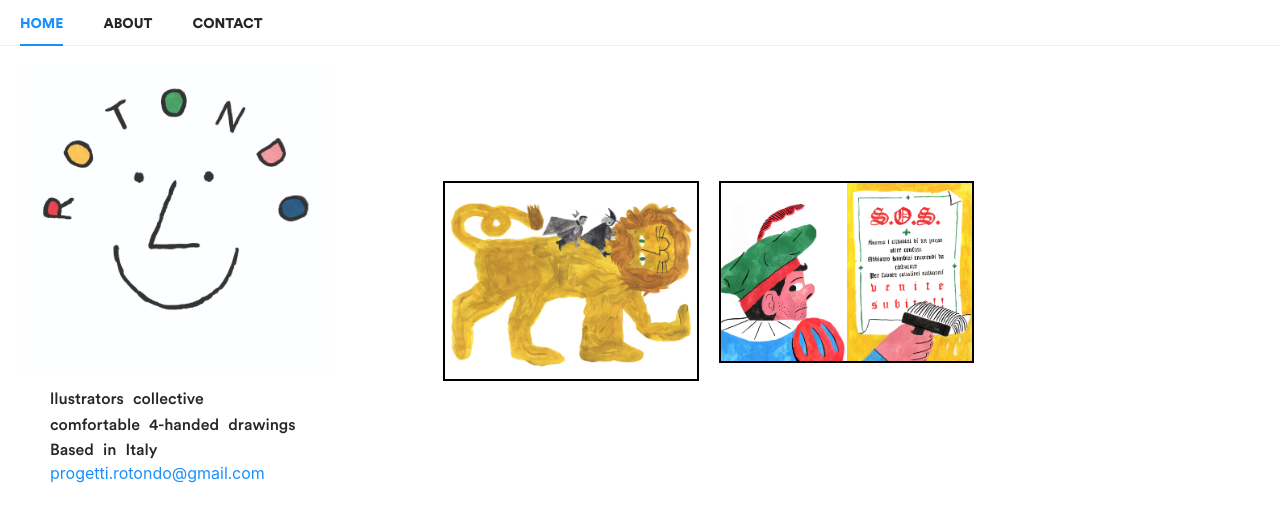
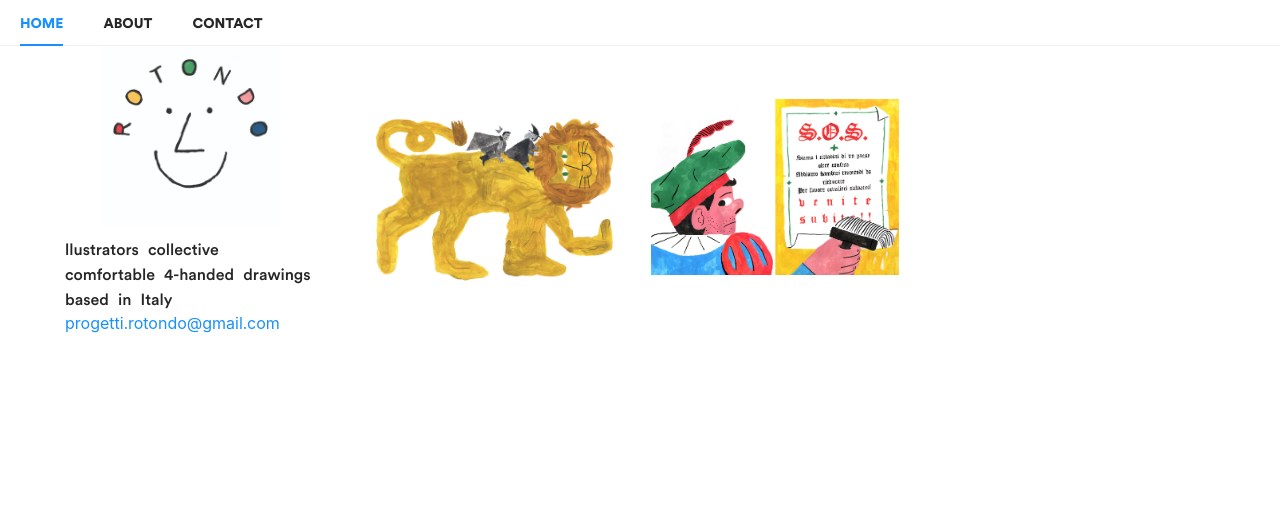
Before and after one commit to rotondoillustrazioni/rotondoillustrazioni.github.io, a React (Create React App) app: page / in a window 1280 px wide. Shown: the top 522 px of the page. Built offline with nearby package versions, Linux system fonts and the light colour scheme.

Commit message:
project main page

```diff
--- a/src/App.js
+++ b/src/App.js
@@ -3,17 +3,18 @@ import i18n from "i18next";
 import { initReactI18next } from "react-i18next";
 import { Route, Switch, useRouteMatch } from "react-router-dom";
 import "./App.css";
-import translationIT from "./locales/it";
+import translationIT from "./locales/en";
 import Homepage from "./pages/homepage";
+import ProjectImage from "./pages/projectImage";
 
 i18n
   .use(initReactI18next) // passes i18n down to react-i18next
   .init({
     resources: {
-      it: { translation: translationIT },
+      en: { translation: translationIT },
     },
-    lng: "it",
-    fallbackLng: "it",
+    lng: "en",
+    fallbackLng: "en",
     interpolation: {
       escapeValue: false,
     },
@@ -26,6 +27,7 @@ function App() {
     <div>
       <Switch>
         <Route exact path={`${path}/`} component={Homepage} />
+        <Route exact path={`${path}project/:name`} component={ProjectImage} />
       </Switch>
     </div>
   );
--- a/src/components/projects/index.js
+++ b/src/components/projects/index.js
@@ -1,6 +1,7 @@
 import { Col, Image, Row } from "antd";
 import React from "react";
 import { useTranslation } from "react-i18next";
+import { useHistory } from "react-router";
 // @ts-ignore
 import logo from "../../images/LOGO.jpg";
 import project1_cover from "../../images/progetto1/occhio.jpg";
@@ -9,41 +10,60 @@ import style from "./style.module.scss";
 
 function Projects() {
   const { t } = useTranslation();
+  const history = useHistory();
+  const occhioProject = "occhio_ranocchio_scarabocchio";
+  const luccaProject = "lucca";
 
   return (
-    <div style={{ padding: "20px" }}>
+    <div className={style.mainContainer}>
       <Row justify="space-between" align="middle">
-        <Col md={6} sm={24}>
+        <Col md={4} sm={24}>
           <Image src={logo} preview={false} alt="logo" />
           <div className={style.miniBioContainer}>
             <div>
-              <div className={style.miniBio}>{t("miniBio")}</div>
+              <div className={style.miniBio}>{t("miniBio1")}</div>
+              <div className={style.miniBio}>{t("miniBio2")}</div>
+              <div className={style.miniBio}>{t("miniBio3")}</div>
               <a href="mailto:progetti.rotondo@gmail.com">
                 progetti.rotondo@gmail.com
               </a>
             </div>
           </div>
         </Col>
-        <Col md={16} sm={24}>
-          <Row>
+        <Col md={18} sm={24}>
+          <Row gutter={{ xs: 8, sm: 16, md: 24, lg: 32 }}>
             <Col md={8} sm={24}>
-              <div className={style.image}>
+              <div
+                className={style.image}
+                onClick={() => {
+                  history.push(`/project/${occhioProject}`);
+                }}
+              >
                 <Image
                   preview={false}
-                  style={{ border: "2px solid black" }}
                   alt={"Occhio, ranocchio, scarabocchio! (Eye, frog, doodle!)"}
                   src={project1_cover}
                 />
+                <div className={style.imageDescription}>
+                  <div>{t("occhio_title")}</div>
+                </div>
               </div>
             </Col>
             <Col md={8} sm={24}>
-              <div className={style.image}>
+              <div
+                className={style.image}
+                onClick={() => {
+                  history.push(`/project/${luccaProject}`);
+                }}
+              >
                 <Image
                   preview={false}
-                  style={{ border: "2px solid black" }}
                   alt={'Lucca Junior 2020 "Livio Sossi"'}
                   src={project2_cover}
                 />
+                <div className={style.imageDescription}>
+                  <div>{t("lucca_title")}</div>
+                </div>
               </div>
             </Col>
           </Row>
--- a/src/components/projects/style.module.scss
+++ b/src/components/projects/style.module.scss
@@ -1,6 +1,14 @@
 @font-face {
   font-family: Circular-Medium;
   src: url("../../styles/fonts/Circular-Medium.otf") format("opentype");
+}
+
+.mainContainer {
+  padding-left: 100px;
+  padding-right: 100px;
+  @media (max-width: 768px) {
+    padding: 10px;
+  }
 }
 
 .miniBio {
@@ -15,6 +23,24 @@
   font-size: 16px;
 }
 
-.image {
+.image:hover .imageDescription {
   padding: 10px;
+  opacity: 1;
 }
+
+.imageDescription {
+  text-align: center;
+  position: absolute;
+  top: 0;
+  right: 0;
+  bottom: 0;
+  left: 0;
+  display: flex;
+  align-items: center;
+  justify-content: center;
+  color: #fff;
+  background: rgba(0, 0, 0, 0.5);
+  cursor: pointer;
+  opacity: 0;
+  transition: opacity 0.3s;
+}
--- a/src/locales/it.json
+++ b/src/locales/en.json
@@ -1,10 +1,16 @@
 {
-  "miniBio": "llustrators collective comfortable 4-handed drawings Based in Italy",
+  "miniBio1": "llustrators collective",
+  "miniBio2": "comfortable 4-handed drawings",
+  "miniBio3": "based in Italy",
   "home": "HOME",
   "about": "ABOUT",
   "contact": "CONTACT",
   "aboutMe1": "Hi! We are Giada Franceschelli and Luca Tellurio two illustrators based in Romagna between Cervia and Rimini. ",
   "aboutMe2": "After studying Image Graphics and Illustration at the ISIA in Urbino, we started working on \"comfortable\" four-handed drawings as an authors couple. Together we are Rotondo. The project was born at the end of 2019 with the intent to find new solutions that would stimulate us on a formal and narrative level, combining our individual languages.",
   "uniBA": "BA in ABA Academy of fine Arts, Urbino",
-  "uniMA": "MA in Graphic Design-Illustration at ISIA, Urbino"
+  "uniMA": "MA in Graphic Design-Illustration at ISIA, Urbino",
+  "occhio_title": "Occhio, ranocchio, scarabocchio! (Eye, frog, doodle!)",
+  "occhio_desc": "Idea for a picture book project Drawings selected for 2021 Bologna Children's Book Fair Ilustrators Exhibition.",
+  "lucca_title": "Lucca Junior 2020 \"Livio Sossi\"",
+  "lucca_desc": " editorial award in collaboration with KITE Edizioni. Illustrations created starting from the text by Pierdomenico Baccalario."
 }
--- /dev/null
+++ b/src/pages/projectImage/index.js
@@ -0,0 +1,62 @@
+import { Col, Image, Row } from "antd";
+import React from "react";
+import { useTranslation } from "react-i18next";
+import { useParams } from "react-router";
+import project1_cover from "../../images/progetto1/occhio.jpg";
+import project2_cover from "../../images/progetto2/lucca.jpg";
+import style from "./style.module.scss";
+
+function ProjectImage() {
+  const { t } = useTranslation();
+  const { name } = useParams();
+
+  const showContent = () => {
+    switch (name) {
+      case "occhio_ranocchio_scarabocchio":
+        return (
+          <div>
+            <Image preview={false} src={project1_cover} />
+          </div>
+        );
+      case "lucca":
+        return (
+          <div>
+            <Image preview={false} src={project2_cover} />
+          </div>
+        );
+      default:
+        return <div />;
+    }
+  };
+
+  const showDesc = () => {
+    switch (name) {
+      case "occhio_ranocchio_scarabocchio":
+        return (
+          <div>
+            <div className={style.title}>{t("occhio_title")}</div>
+            <div className={style.description}>{t("occhio_desc")}</div>
+          </div>
+        );
+      case "lucca":
+        return (
+          <div>
+            <div className={style.title}>{t("lucca_title")}</div>
+            <div className={style.description}>{t("lucca_desc")}</div>
+          </div>
+        );
+      default:
+        return <div />;
+    }
+  };
+
+  return (
+    <div className={style.container}>
+      <Row justify="space-between" align="middle">
+        <Col md={8}>{showDesc()}</Col>
+        <Col md={14}>{showContent()}</Col>
+      </Row>
+    </div>
+  );
+}
+export default ProjectImage;
--- /dev/null
+++ b/src/pages/projectImage/style.module.scss
@@ -0,0 +1,22 @@
+@font-face {
+  font-family: Circular-Medium;
+  src: url("../../styles/fonts/Circular-Medium.otf") format("opentype");
+}
+
+@font-face {
+  font-family: Circular-Black;
+  src: url("../../styles/fonts/Circular-Black.otf") format("opentype");
+}
+
+.container {
+  padding: 30px;
+}
+
+.title {
+  font-family: Circular-Black;
+  padding-bottom: 10px;
+}
+
+.description {
+  font-family: Circular-Medium;
+}
```
